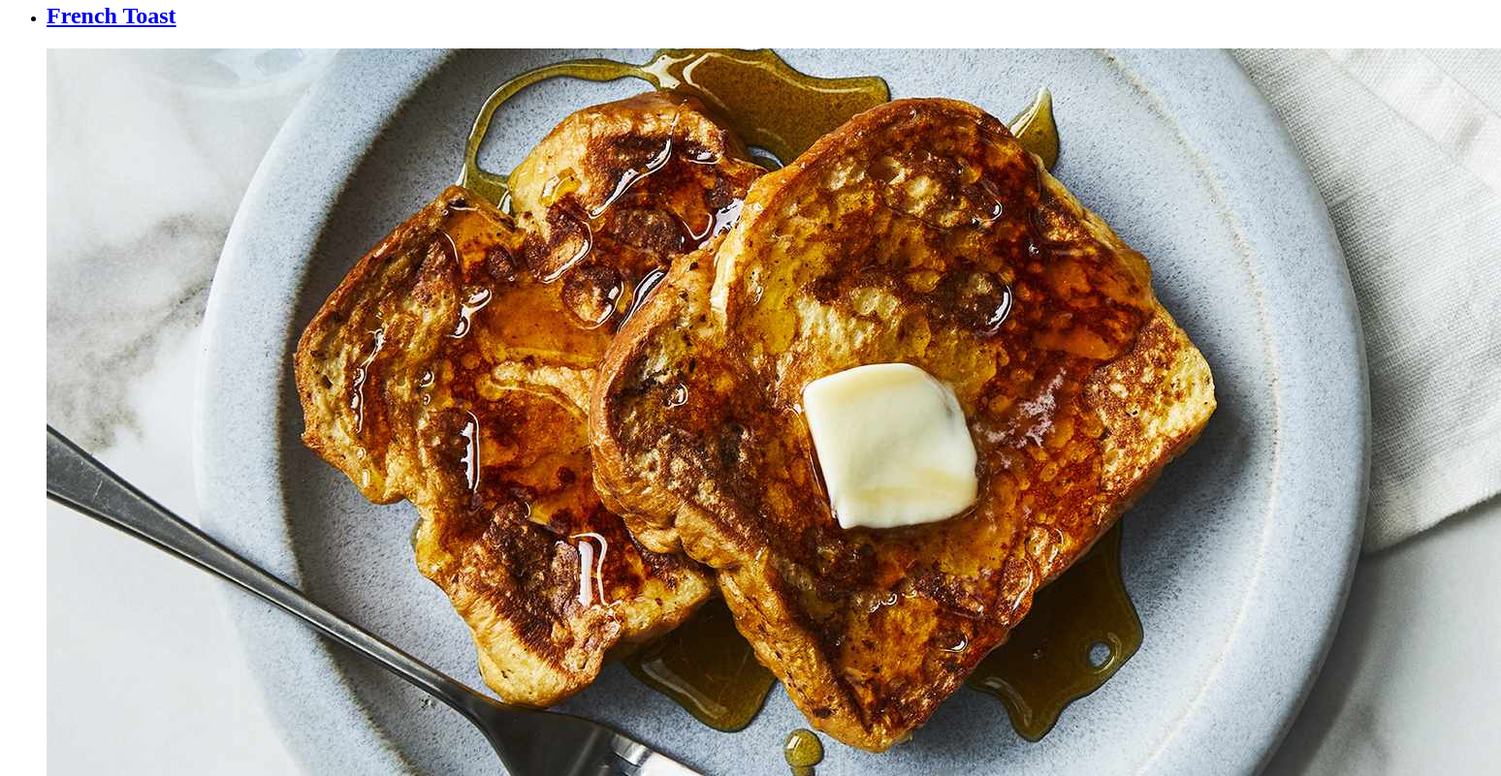
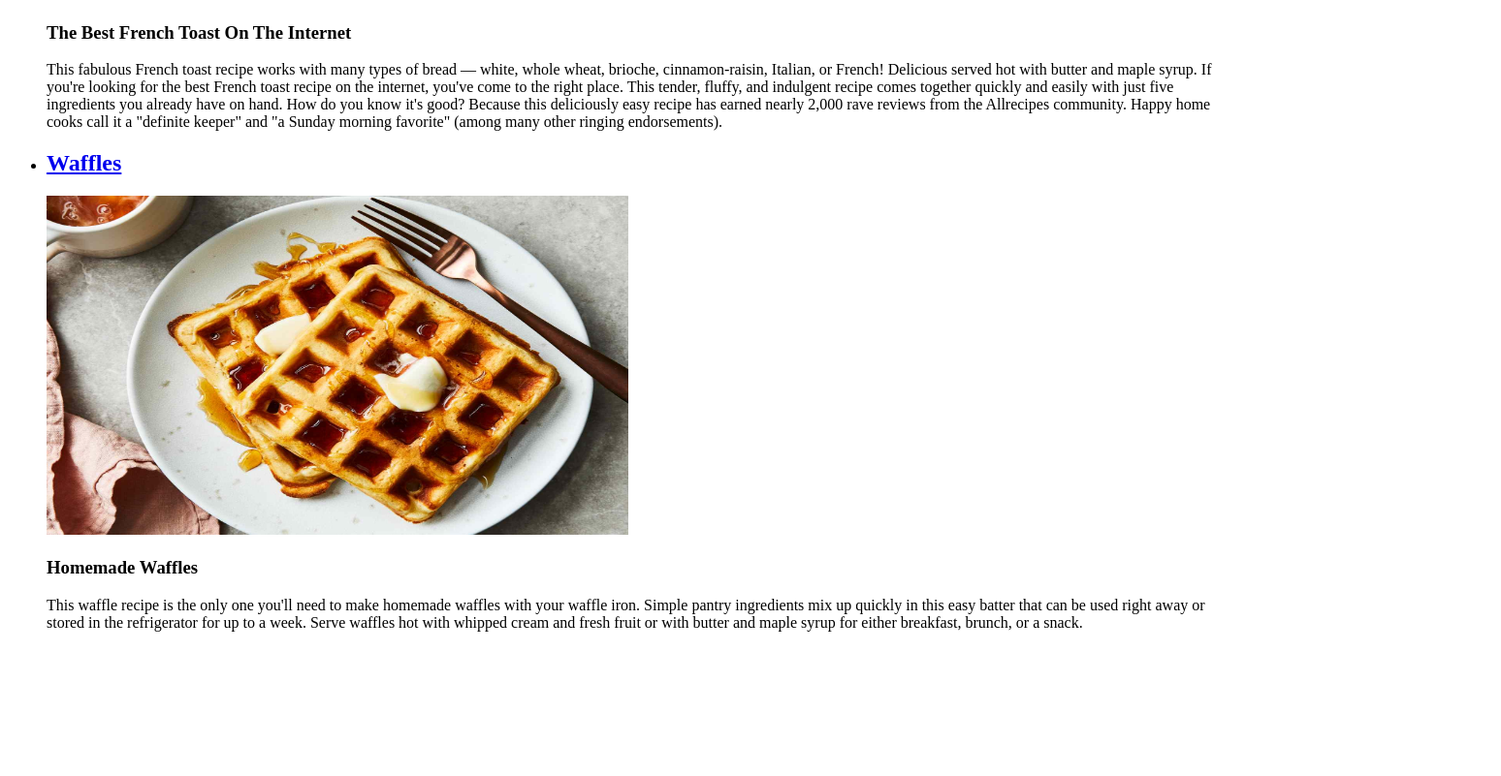
Before and after one commit to Filip1809/Odin-recipes, a plain HTML site: page index.html in a window 1280 px wide. Shown: the part 1011-1812 px from the top of the page at 97% size, 1548 px wide, since content can reach past the window. After the commit the page ends 1679 px from the top, so only its background shows below. Drawn offline with Linux system fonts and the light colour scheme.

Commit message:
Changed Height and Width accordingly

```diff
--- a/index.html
+++ b/index.html
@@ -8,14 +8,14 @@
     <h1>Odin Recipes</h1>
     <ul>
     <li><a href="recipes/lasagna.html" target="_blank" rel="noopener noreferrer"><h2><strong>Lasagna</strong></h2></a></li>
-    <img src="./img/lasagna.jpg" alt="A delicious lasagna">
+    <img src="./img/lasagna.jpg" alt="A delicious lasagna" height="350" width="600">
     <h3>World's Best Lasagna</h3>
     <p>This lasagna recipe takes a little work, but it is so satisfying and filling that it's worth it!
         When John Chandler submitted this lasagna recipe to <em>Allrecipes"</em> more than 20 years ago, he had no idea how successful it would become.
         One of our top-performing recipes of all time, World's Best Lasagna racks up more than 7 million views per year and has ranked among the most popular lasagna recipes on the internet for two decades.</p>
 
     <li><a href="recipes/frenchtoast.html" target="_blank" rel="noopener noreferrer"><h2><strong>French Toast</strong></h2></a></li>
-    <img src="./img/frenchtoast.jpg" alt="An outstanding French Toast">
+    <img src="./img/frenchtoast.jpg" alt="An outstanding French Toast" height="350" width="600">
     <h3>The Best French Toast On The Internet</h3>
     <p>This fabulous French toast recipe works with many types of bread — white, whole wheat, brioche, cinnamon-raisin, Italian, or French! Delicious served hot with butter and maple syrup.
         If you're looking for the best French toast recipe on the internet, you've come to the right place.
@@ -24,7 +24,7 @@
         Happy home cooks call it a "definite keeper" and "a Sunday morning favorite" (among many other ringing endorsements).</p>
 
     <li><a href="recipes/waffles.html" target="_blank" rel="noopener noreferrer"><h2><strong>Waffles</strong></h2></a></li>
-    <img src="./img/waffles.jpg" alt="The Best Waffles!">
+    <img src="./img/waffles.jpg" alt="The Best Waffles!" height="350" width="600">
     <h3>Homemade Waffles</h3>
     <p>This waffle recipe is the only one you'll need to make homemade waffles with your waffle iron.
         Simple pantry ingredients mix up quickly in this easy batter that can be used right away or stored in the refrigerator for up to a week.
```
